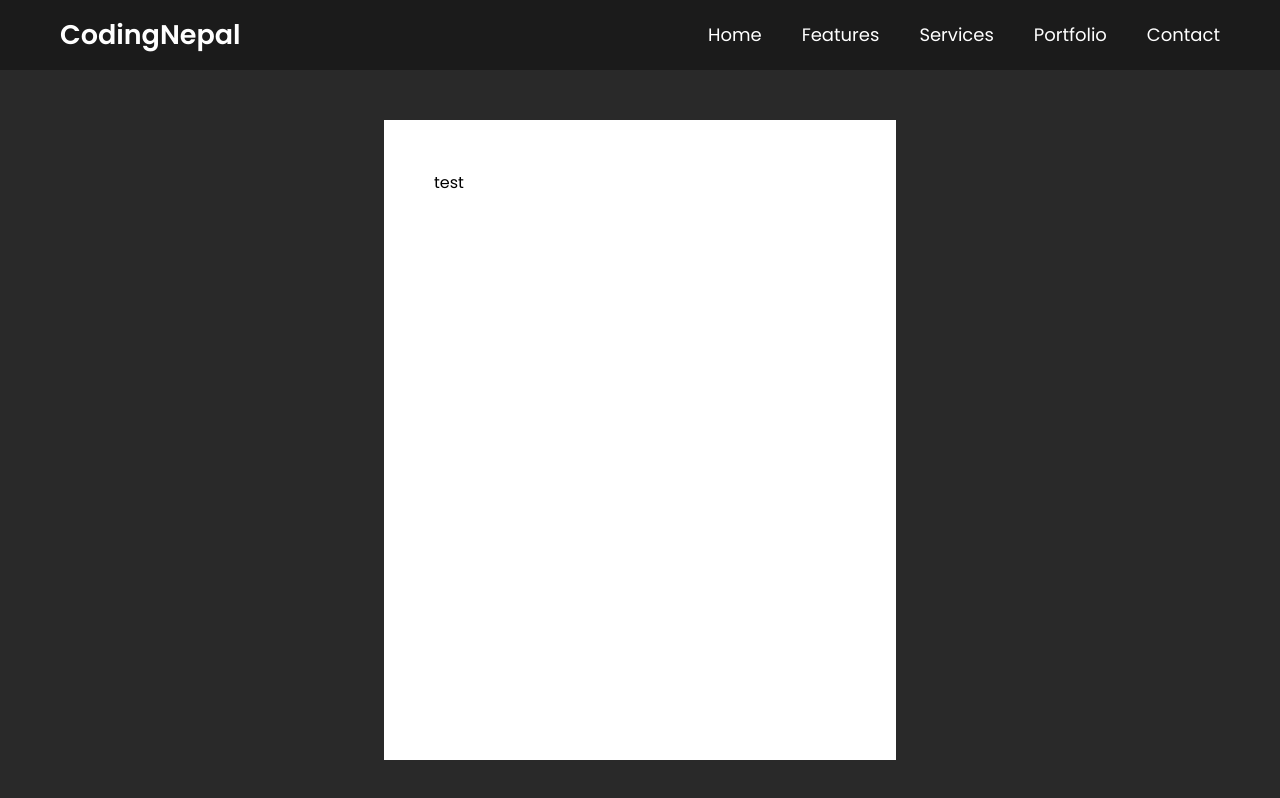
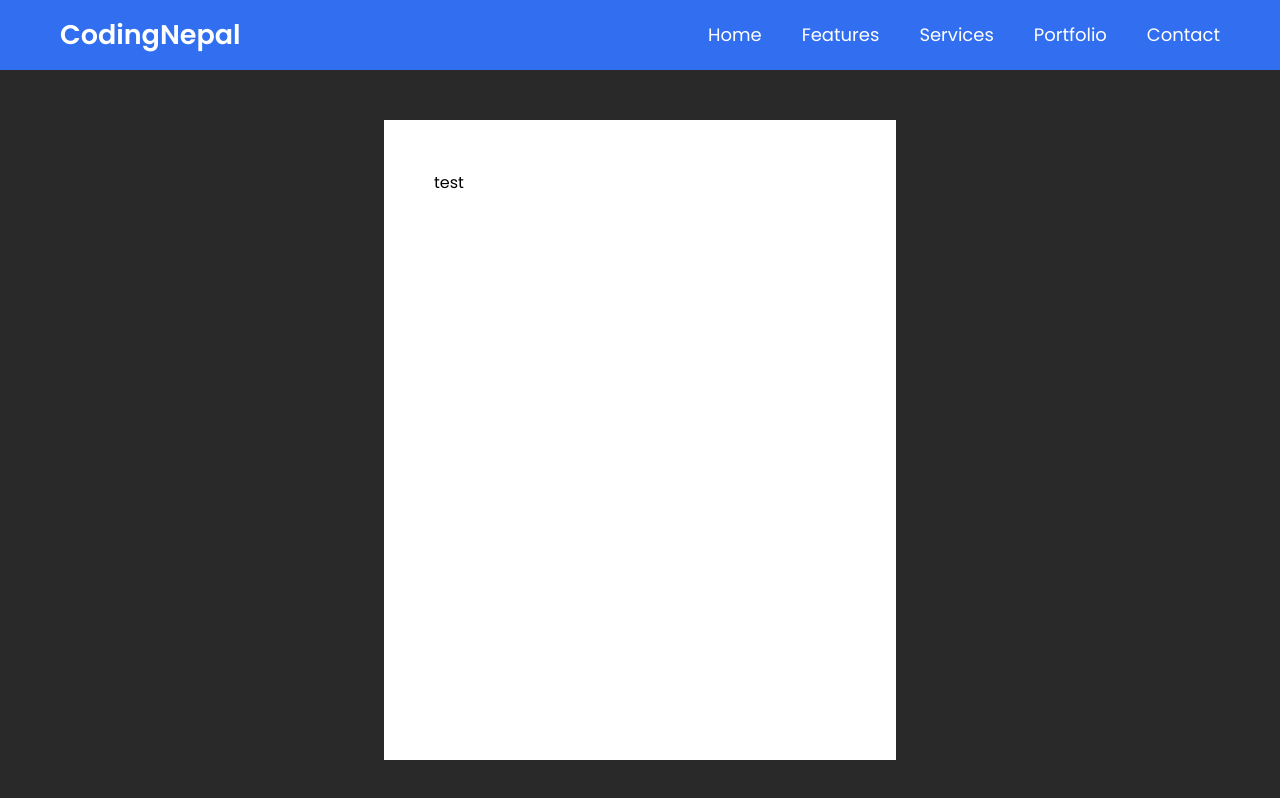
Before and after one commit to Juliaamora/Speech2Text, a website: page src/views/index.html in a window 1280 px wide. Drawn offline with nearby package versions, Linux system fonts and the light colour scheme.

Commit message:
navbar color changed

```diff
--- a/src/styles/style.css
+++ b/src/styles/style.css
@@ -10,7 +10,7 @@ body{
   background: #292929;
 }
 nav{
-  background: #1b1b1b;
+  background: #326ff0;
 }
 nav:after{
   content: '';
@@ -34,7 +34,7 @@ nav ul{
 nav ul li{
   float: left;
   display: inline-block;
-  background: #1b1b1b;
+  background: #326ff0;
   margin: 0 5px;
 }
 nav ul li a{
```
